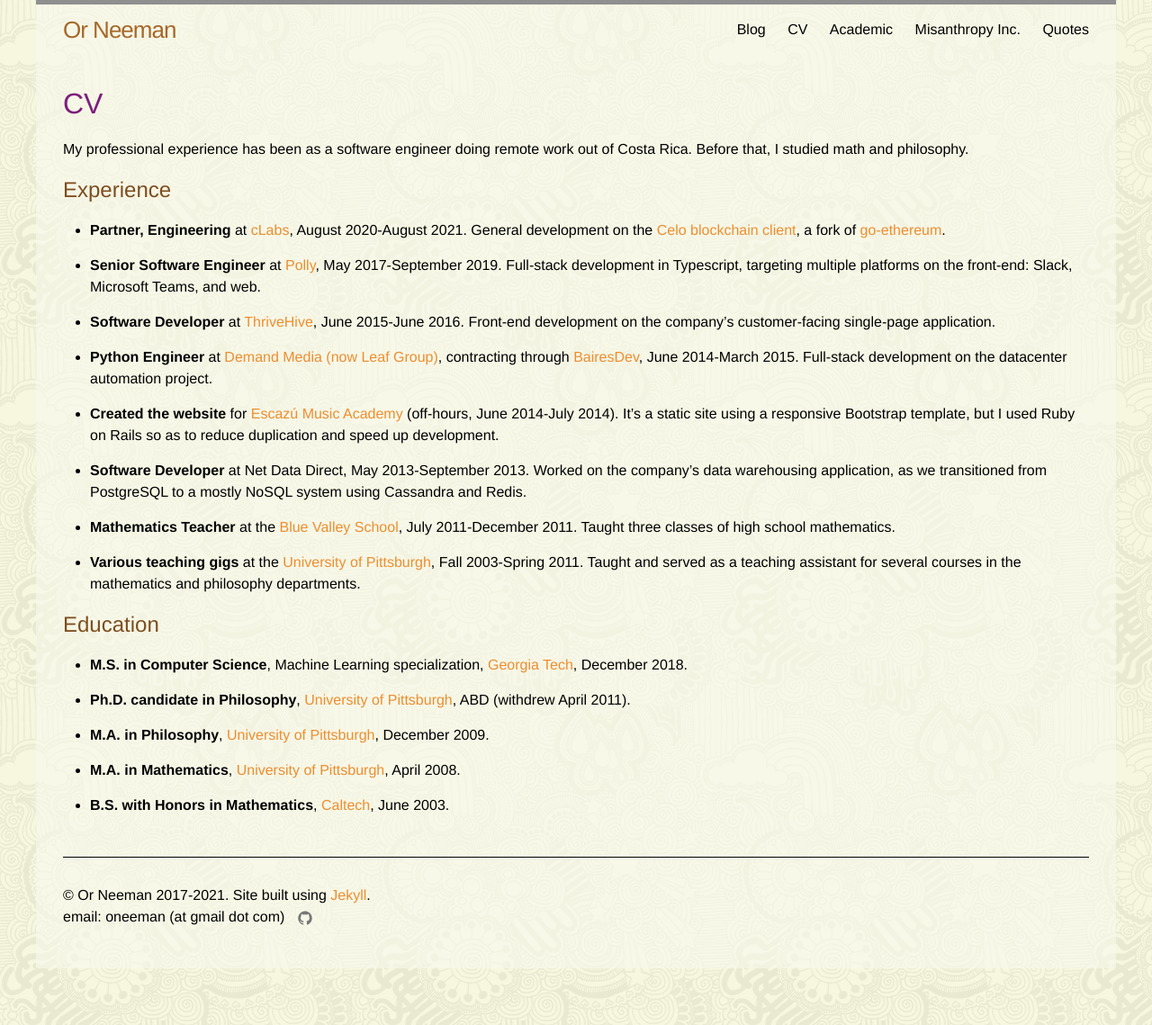
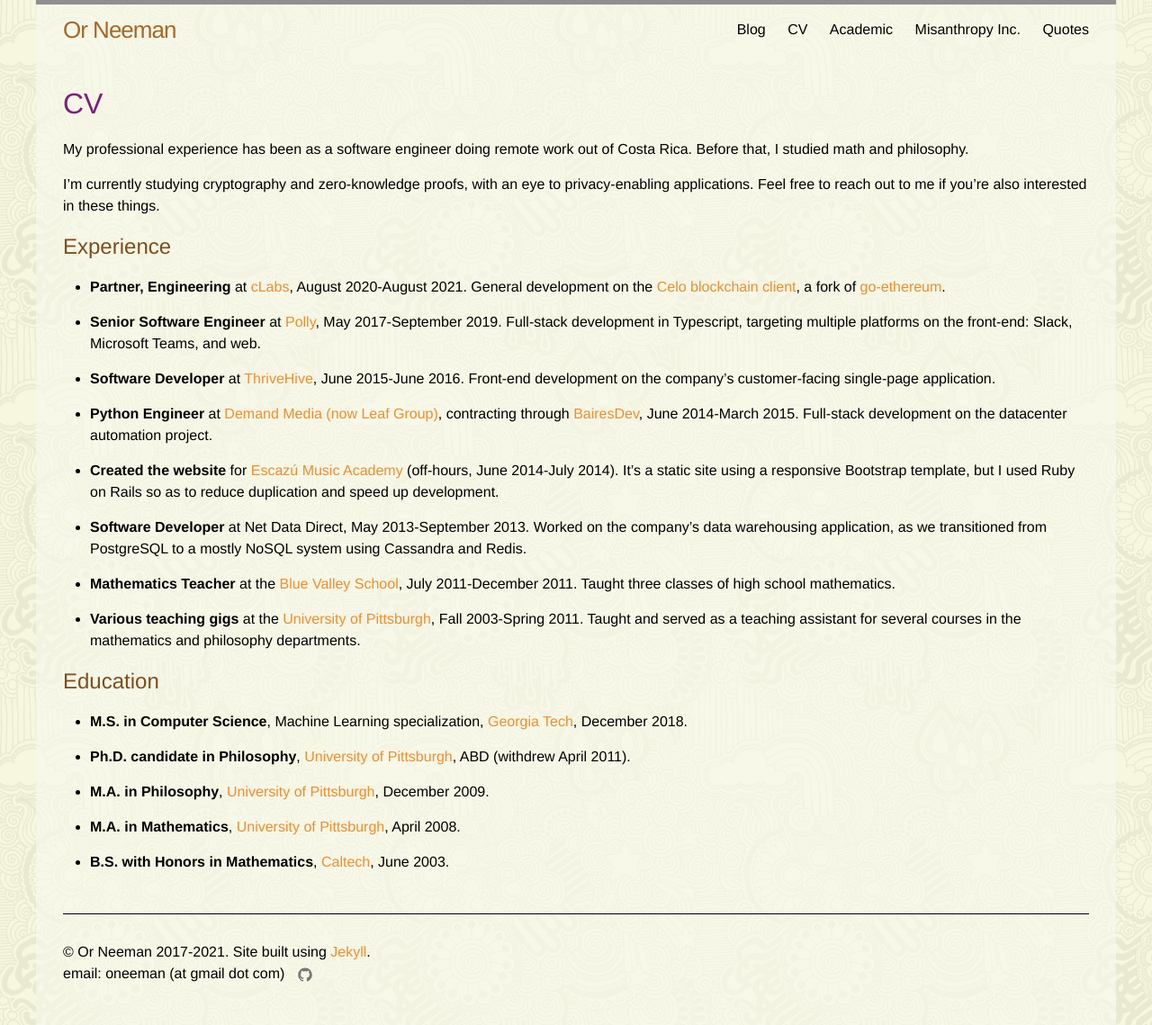
Before and after one commit to oneeman/oneeman.github.io, a Jekyll site: the page built from cv.md, in a window 1280 px wide. Shown: the whole page at 90% size. Built offline with Jekyll 4.4.1, drawn with Linux system fonts in a browser that asks for light colours.

Commit message:
Add paragraph to cv page

```diff
--- a/cv.md
+++ b/cv.md
@@ -7,6 +7,8 @@
 ---
 
 My professional experience has been as a software engineer doing remote work out of Costa Rica.  Before that, I studied math and philosophy.
+
+I'm currently studying cryptography and zero-knowledge proofs, with an eye to privacy-enabling applications.  Feel free to reach out to me if you're also interested in these things.
 
 ## Experience
 
```
